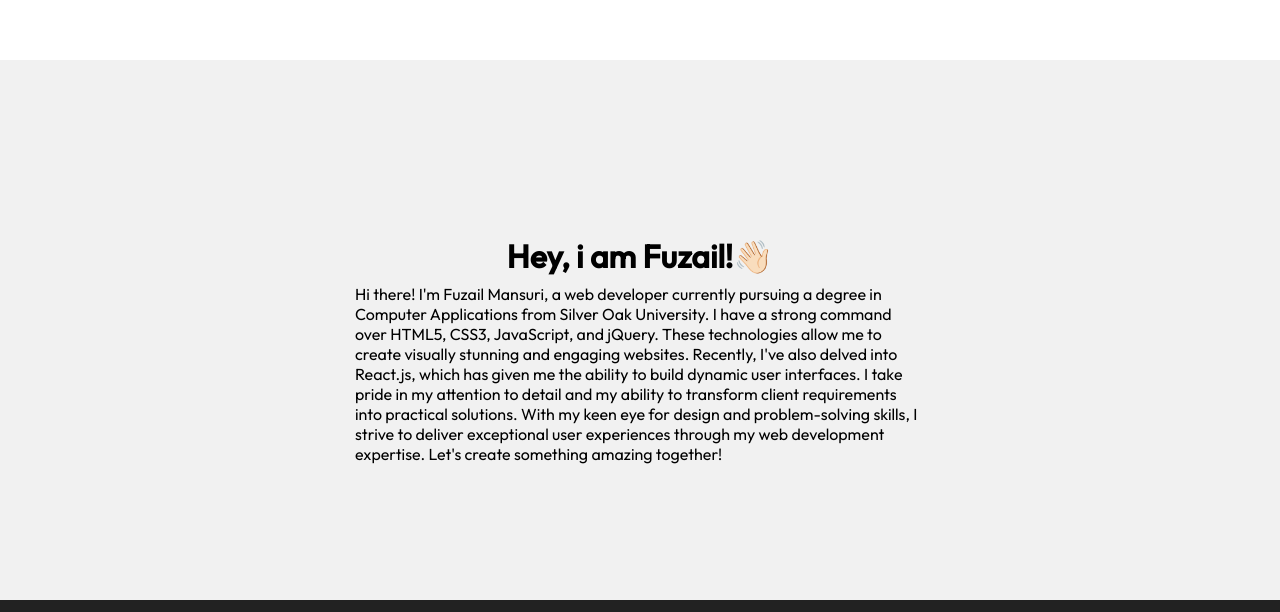
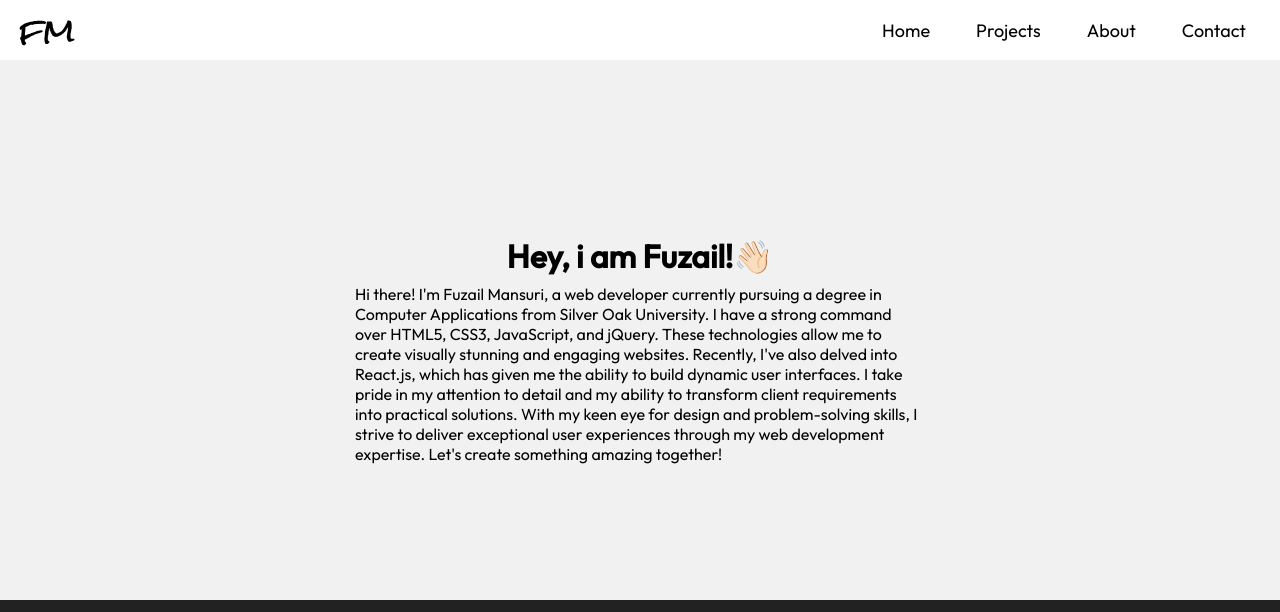
Before and after one commit to fuzelx/port, a plain HTML site: page about.html in a window 1280 px wide. Shown: the top 612 px of the page. Drawn offline with Linux system fonts and the light colour scheme; a web font is replaced by a local one.

Commit message:
Update about.html

```diff
--- a/about.html
+++ b/about.html
@@ -86,16 +86,17 @@
       justify-content: space-between;
       padding: 20px;
       background-color:	#FFFFFF;
-      color: #fff;
+      color: #000000;
     }
 
     .nav-links a {
-      color: #fff;
+      color: #000000;
     }
 
     /* LOGO */
     .logo {
       font-size: 32px;
+      color: #000000;
       font-family: 'Rock Salt', cursive;
     }
 
```
